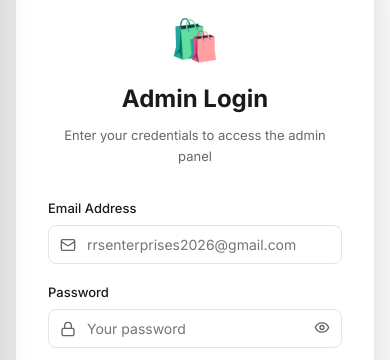
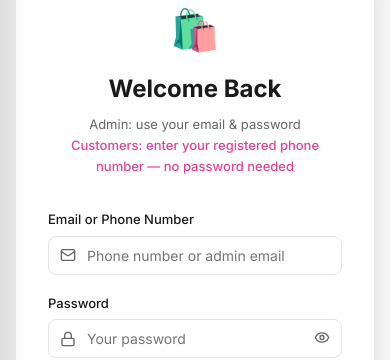
Before and after one commit to rishabhkhatik/stationery-store-fullstack, a React (Vite) app in the folder stationery-store/: page /login in a window 390 px wide. Shown: the part 261-621 px from the top of the page. Built offline with nearby package versions, Linux system fonts and the light colour scheme; no server answers.

Commit message:
fix: customer login with phone number only, no password or OTP needed

```diff
--- a/stationery-store/src/components/ui/SignupPopup.jsx
+++ b/stationery-store/src/components/ui/SignupPopup.jsx
@@ -168,8 +168,8 @@ export default function SignupPopup({ onClose, onSuccess }) {
           </button>
 
           <p style={{ fontSize: 12, color: 'var(--text-muted)', textAlign: 'center', marginTop: 12 }}>
-            Already signed up?{' '}
-            <a href="/login" style={{ color: 'var(--primary)', fontWeight: 500 }}>Admin Login</a>
+            Already registered?{' '}
+            <a href="/login" style={{ color: 'var(--primary)', fontWeight: 600 }}>Login with your phone number</a>
           </p>
         </form>
       </div>
--- a/stationery-store/src/pages/Auth.jsx
+++ b/stationery-store/src/pages/Auth.jsx
@@ -1,6 +1,6 @@
 import React, { useState } from 'react'
 import { useNavigate, useSearchParams, Link } from 'react-router-dom'
-import { Eye, EyeOff, Mail, Lock } from 'lucide-react'
+import { Eye, EyeOff, Mail, Lock, Phone } from 'lucide-react'
 import { useAuthStore } from '../store'
 import toast from 'react-hot-toast'
 
@@ -15,10 +15,17 @@ export default function Auth() {
   const [errors, setErrors] = useState({})
   const [focusedField, setFocusedField] = useState(null)
 
+  // Is the user entering a phone number?
+  const isPhone = /^[6-9]\d{0,9}$/.test(form.email.trim())
+
   const validate = () => {
     const e = {}
-    if (!form.email.match(/^[^\s@]+@[^\s@]+\.[^\s@]+$/)) e.email = 'Valid email required'
-    if (form.password.length < 6) e.password = 'Min 6 characters'
+    // Allow phone number OR email
+    const isValidEmail = form.email.match(/^[^\s@]+@[^\s@]+\.[^\s@]+$/)
+    const isValidPhone = /^[6-9]\d{9}$/.test(form.email.trim())
+    if (!isValidEmail && !isValidPhone) e.email = 'Enter a valid email or registered phone number'
+    // Password only required for admin login (email-based)
+    if (isValidEmail && !isPhone && form.password.length < 6) e.password = 'Min 6 characters'
     setErrors(e)
     return Object.keys(e).length === 0
   }
@@ -45,22 +52,26 @@ export default function Auth() {
       <div style={{ width: '100%', maxWidth: 420, background: '#fff', borderRadius: 16, boxShadow: 'var(--shadow-lg)', padding: '40px 32px' }}>
         <div style={{ textAlign: 'center', marginBottom: 32 }}>
           <div style={{ fontSize: 40, marginBottom: 8 }}>🛍️</div>
-          <h1 style={{ fontSize: 24, fontWeight: 700, margin: 0 }}>Admin Login</h1>
+          <h1 style={{ fontSize: 24, fontWeight: 700, margin: 0 }}>Welcome Back</h1>
           <p style={{ fontSize: 13, color: 'var(--text-muted)', marginTop: 6 }}>
-            Enter your credentials to access the admin panel
+            Admin: use your email &amp; password<br />
+            <span style={{ color: 'var(--primary)', fontWeight: 500 }}>Customers: enter your registered phone number — no password needed</span>
           </p>
         </div>
 
         <form onSubmit={handleSubmit}>
-          {/* Email field */}
+          {/* Email / Phone field */}
           <div style={{ marginBottom: 18 }}>
-            <label style={{ fontSize: 13, fontWeight: 500, display: 'block', marginBottom: 6, color: 'var(--text)' }}>Email Address</label>
+              <label style={{ fontSize: 13, fontWeight: 500, display: 'block', marginBottom: 6, color: 'var(--text)' }}>Email or Phone Number</label>
             <div style={{ position: 'relative' }}>
-              <Mail size={16} style={{ position: 'absolute', left: 12, top: '50%', transform: 'translateY(-50%)', color: 'var(--text-muted)' }} />
+              {isPhone
+                ? <Phone size={16} style={{ position: 'absolute', left: 12, top: '50%', transform: 'translateY(-50%)', color: 'var(--text-muted)' }} />
+                : <Mail size={16} style={{ position: 'absolute', left: 12, top: '50%', transform: 'translateY(-50%)', color: 'var(--text-muted)' }} />
+              }
               <input
-                type="email"
+                type="text"
                 value={form.email}
-                placeholder="rrsenterprises2026@gmail.com"
+                placeholder="Phone number or admin email"
                 onChange={e => { setForm(p => ({ ...p, email: e.target.value })); setErrors(p => ({ ...p, email: '' })) }}
                 onFocus={() => setFocusedField('email')}
                 onBlur={() => setFocusedField(null)}
@@ -70,7 +81,8 @@ export default function Auth() {
             {errors.email && <p style={{ fontSize: 12, color: 'var(--error)', marginTop: 4 }}>{errors.email}</p>}
           </div>
 
-          {/* Password field */}
+          {/* Password — hidden for phone-based customer login */}
+          {!isPhone && (
           <div style={{ marginBottom: 18 }}>
             <label style={{ fontSize: 13, fontWeight: 500, display: 'block', marginBottom: 6, color: 'var(--text)' }}>Password</label>
             <div style={{ position: 'relative' }}>
@@ -91,6 +103,7 @@ export default function Auth() {
             </div>
             {errors.password && <p style={{ fontSize: 12, color: 'var(--error)', marginTop: 4 }}>{errors.password}</p>}
           </div>
+          )}
 
           <button type="submit" disabled={loading}
             style={{ width: '100%', padding: '13px', background: loading ? '#ccc' : 'var(--primary)', color: '#fff', border: 'none', borderRadius: 8, fontSize: 15, fontWeight: 600, cursor: loading ? 'not-allowed' : 'pointer', transition: 'background 0.2s', marginTop: 8 }}>
--- a/stationery-store/src/store.js
+++ b/stationery-store/src/store.js
@@ -19,7 +19,7 @@ export const useAuthStore = create(
           set({ user: adminUser, isLoggedIn: true })
           return { success: true }
         }
-        // Customer login by phone or email
+        // Customer login by phone or email — no password needed
         const customer = get().users.find(
           u => u.role === 'customer' && (u.email === email || u.phone === email)
         )
@@ -27,7 +27,7 @@ export const useAuthStore = create(
           set({ user: customer, isLoggedIn: true })
           return { success: true }
         }
-        return { success: false, message: 'Invalid email or password' }
+        return { success: false, message: 'Account not found. Please sign up first or check your phone number.' }
       },
 
       // Register a new customer (called from SignupPopup)
```
